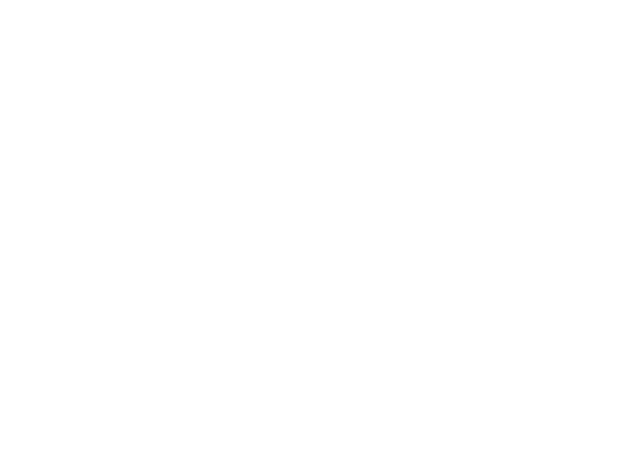
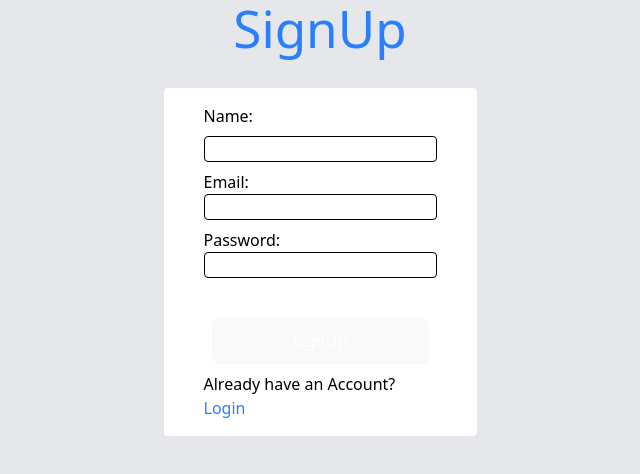
Before and after one commit to NikeshBawankar1921/YoutubeProject, a React (Vite) app: page /signup in a window 1280 px wide. Before the commit this address had no page. Shown: the top 474 px of the page, without its empty margins (320-960 px from the left). Built offline with nearby package versions, Linux system fonts and the light colour scheme.

Commit message:
added filter button on home page,created login and signup page , added proper path in app.jsx for routing

```diff
--- a/src/App.jsx
+++ b/src/App.jsx
@@ -1,13 +1,17 @@
-import React from 'react'
-import Header from './components/Header'
+
 import Home from './pages/Home'
 import { Route, Routes } from 'react-router-dom'
 import VideoPage from './pages/VideoPage'
+import SignIn from './components/SignIn'
+import Login from './components/Login'
 function App() {
   return (
     <Routes>
       <Route path="/" element={<Home />} />
       <Route path="/video" element={<VideoPage />} />
+      <Route path="/signup" element={<SignIn />} />
+      <Route path="/login" element={<Login />} />
+
     </Routes>
   )
 }
--- a/src/components/Header.jsx
+++ b/src/components/Header.jsx
@@ -1,22 +1,25 @@
-import React, { useState } from 'react'
+import { useState } from 'react'
 import { BsYoutube } from "react-icons/bs";
 import { CiSearch } from "react-icons/ci";
 import { FaMicrophone, FaRegBell } from "react-icons/fa";
 import { GoPlus } from "react-icons/go";
 import { PiUserCircleLight, PiDotsThreeVerticalBold } from "react-icons/pi";
 import { GiHamburgerMenu } from "react-icons/gi";
+import { useNavigate } from 'react-router-dom';
+
 
 
 
 
 function Header({ onMenuClick }) {
 
-
+const nav=useNavigate();
 
     const [SignIn, setSignIn] = useState("flex");
     const [Login, setLogin] = useState("hidden");
 
     function changeState() {
+        nav("/signup")
         if (SignIn === "flex") {
             setSignIn("hidden");
             setLogin("flex");
@@ -27,7 +30,7 @@ function Header({ onMenuClick }) {
     }
 
     return (
-        <div className='sticky top-0 bg-amber-50 text-black w-screen flex justify-between z-99'>
+        <div className='sticky top-0 bg-white text-black w-screen flex justify-between z-99'>
             <div className='flex'>
                 <GiHamburgerMenu
                     className='size-6 m-2 mt-3 cursor-pointer'
--- /dev/null
+++ b/src/components/Login.jsx
@@ -0,0 +1,31 @@
+import { useNavigate } from "react-router-dom"
+
+
+function Login() {
+    const nav=useNavigate()
+
+    function Signup()
+    {
+        nav("/signup")
+    }
+    return (
+        <div className='justify-items-center h-screen  w-screen min-h-screen text-black bg-gray-200'>
+
+           <h1 className="text-blue-500"> LogIn </h1>
+            <div className="grid  pl-10 pr-10   w-fit p-4 h-fit rounded bg-white backdrop-blur-2xl mt-8">
+
+
+                <h4 className="w-fit">Email:</h4>
+                <input className=" border rounded mb-2" type="email" />
+                <h4 className="w-fit ">Password:</h4>
+                <input className="border rounded " type="password" />
+                <button className="m-2 mt-10 text-white" >LogIn</button>
+                Don't have an Account? <div className="cursor-pointer text-blue-500" onClick={Signup} >SignUp</div>
+            </div>
+
+        </div>
+
+    )
+}
+
+export default Login
--- /dev/null
+++ b/src/components/SignIn.jsx
@@ -0,0 +1,32 @@
+import { useNavigate } from "react-router-dom"
+
+
+function SignIn() {
+    const nav=useNavigate()
+
+    function login()
+    {
+        nav("/login")
+    }
+    return (
+        <div className='justify-items-center h-screen  w-screen min-h-screen text-black bg-gray-200'>
+
+           <h1 className="text-blue-500"> SignUp </h1>
+            <div className="grid  pl-10 pr-10   w-fit p-4 h-fit rounded bg-white backdrop-blur-2xl mt-8">
+
+                <h4 className="w-fit mb-2">Name:</h4>
+                <input className=" border rounded mb-2 " type="text" />
+                <h4 className="w-fit">Email:</h4>
+                <input className=" border rounded mb-2" type="email" />
+                <h4 className="w-fit ">Password:</h4>
+                <input className="border rounded " type="password" />
+                <button className="m-2 mt-10 text-white" >SignUp</button>
+                Already have an Account? <div className="cursor-pointer text-blue-500" onClick={login} >Login</div>
+            </div>
+
+        </div>
+
+    )
+}
+
+export default SignIn
--- a/src/pages/Home.jsx
+++ b/src/pages/Home.jsx
@@ -14,20 +14,41 @@ const Home = () => {
         <div className='flex flex-col w-screen min-h-screen text-black'>
 
             <Header onMenuClick={toggleSidebar} />
+
+
             <div className='top-20 flex flex-grow'>
                 <SideBar isOpen={isOpen} onClose={toggleSidebar} />
 
-                <div
-                    className={`flex-grow transition-all duration-300 ease-in-out
-                ${isOpen ? 'ml-60' : 'ml-0'} p-4 overflow-y-auto`}
+                <div className={`flex-grow transition-all duration-300 ease-in-out
+                ${isOpen ? 'ml-60' : 'ml-0'}  overflow-y-auto`}
                 >
+                     <div className=" bg-amber-50 text-black w-screen flex gap-5 z-99">
+                <div className='w-fit pl-2 pr-2 rounded p-1 m-2 bg-gray-300 cursor-pointer'>ALL</div>
+                <div className='w-fit pl-2 pr-2 rounded p-1 m-2 bg-gray-300 cursor-pointer'>Music</div>
+                <div className='w-fit pl-2 pr-2 rounded p-1 m-2 bg-gray-300 cursor-pointer'>News</div>
+                <div className='w-fit pl-2 pr-2 rounded p-1 m-2 bg-gray-300 cursor-pointer'>Comedy</div>
+                <div className='w-fit pl-2 pr-2 rounded p-1 m-2 bg-gray-300 cursor-pointer'>Songs</div>
+
+
+
+
+
+            </div>
                     <div className='flex flex-wrap justify-evenly'>
                         {Array(30).fill(null).map((_, i) => (
                             <div
                                 key={i}
                                 className='animate-pulse backdrop-blur-2xl bg-white w-52 h-52  text-black opacity-30 rounded m-3'
                             >
-                                Loading... {i}
+                                <img className='p-1' src="https://tse3.mm.bing.net/th/id/OIP.TIiC2ETU7FzBMC2-ZcL2BAHaEK?w=680&h=383&rs=1&pid=ImgDetMain" alt="" />
+                                <div className='flex flex-col'>
+                                    <label>How to make Thumbnail? </label>
+                                    <label>Sikhlo {i}</label>
+                                    <label>Views: 8.9M</label>
+                                    <label></label>
+                                </div>
+
+
                             </div>
                         ))}
                     </div>
```
